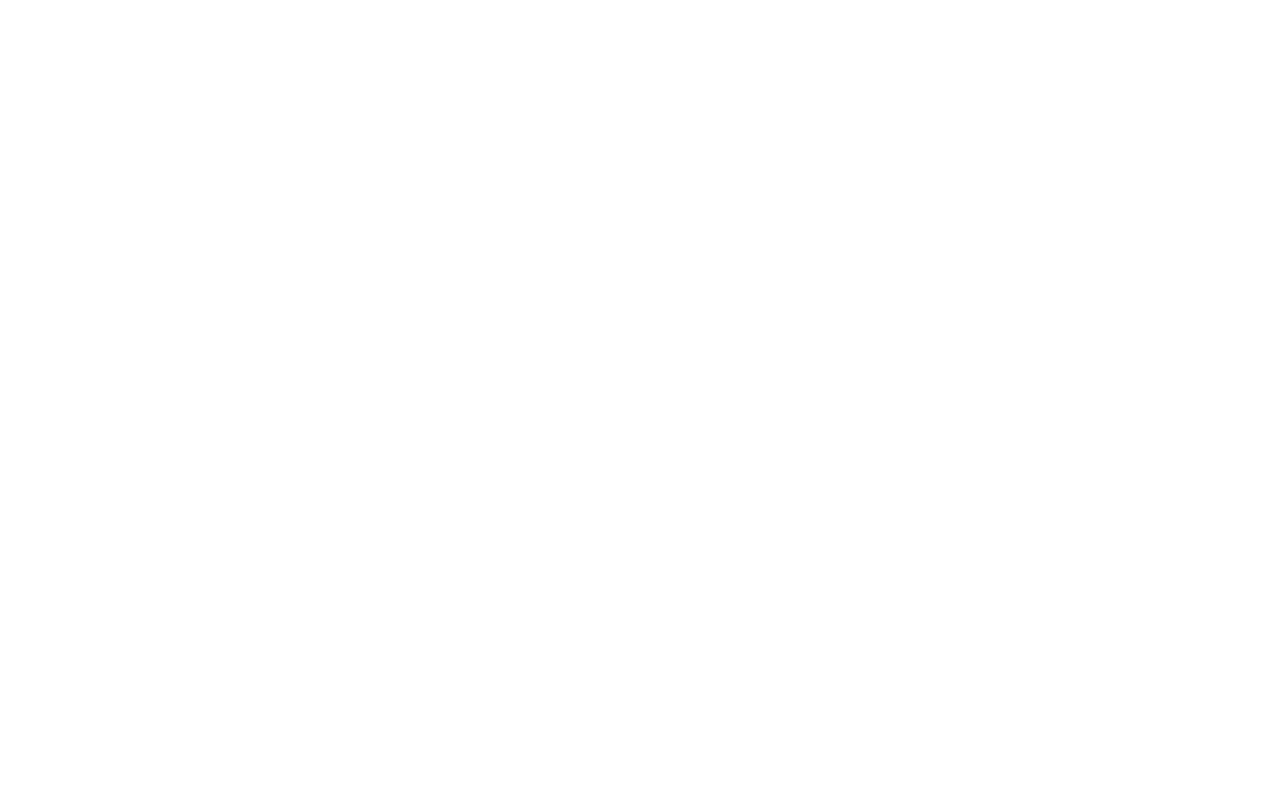
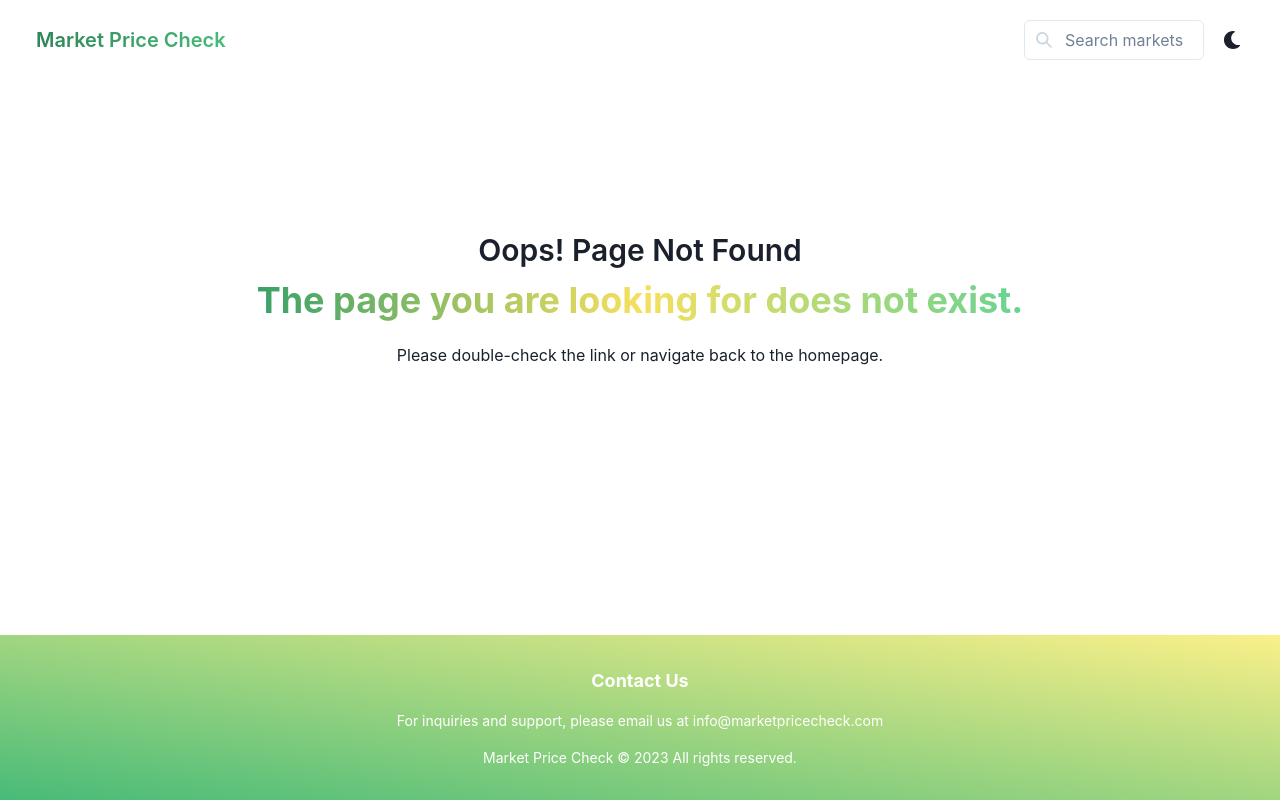
Before and after one commit to bojicuros/farmer-market-app, a React (Create React App) app: page /search/1 in a window 1280 px wide. Before the commit this address had no page. Built offline with nearby package versions, Linux system fonts and the light colour scheme.

Commit message:
Added not found page

```diff
--- a/src/App.tsx
+++ b/src/App.tsx
@@ -7,6 +7,7 @@
 import Homepage from "./pages/Homepage";
 import Login from "./pages/Login";
 import Register from "./pages/Register";
+import NotFound from "./pages/NotFound";
 
 const App = () => {
   return (
@@ -16,6 +17,7 @@
           <DefaultRoute path="/" element={<Homepage />} />
           <DefaultRoute path="/login" element={<Login />} />
           <DefaultRoute path="/register" element={<Register />} />
+          <DefaultRoute path="*" element={<NotFound />} />
         </Routes>
       </Router>
     </ChakraProvider>
--- /dev/null
+++ b/src/pages/NotFound.tsx
@@ -0,0 +1,37 @@
+import { VStack, Flex, useBreakpointValue, Box, Text } from "@chakra-ui/react";
+import Navbar from "../components/Navbar";
+import Footer from "../components/Footer";
+
+const NotFound = () => {
+  const isSmallerScreen = useBreakpointValue({ base: true, md: false });
+  const fontSizeHeading = isSmallerScreen ? "2xl" : "4xl";
+  const fontSizeSubheading = isSmallerScreen ? "xl" : "3xl";
+
+  return (
+    <Flex minHeight="100vh" flexDirection="column">
+      <VStack flex="1" p={5}>
+        <Navbar />
+        <Box textAlign="center" mt="20vh">
+          <Text fontSize={fontSizeSubheading} fontWeight="semibold">
+            Oops! Page Not Found
+          </Text>
+          <Text
+            fontSize={fontSizeHeading}
+            fontWeight="bold"
+            bgGradient="linear(to-r, green.500, yellow.300, green.300)"
+            bgClip="text"
+            textAlign="center"
+          >
+            The page you are looking for does not exist.
+          </Text>
+          <Text mt={4}>
+            Please double-check the link or navigate back to the homepage.
+          </Text>
+        </Box>
+      </VStack>
+      <Footer />
+    </Flex>
+  );
+};
+
+export default NotFound;
```
